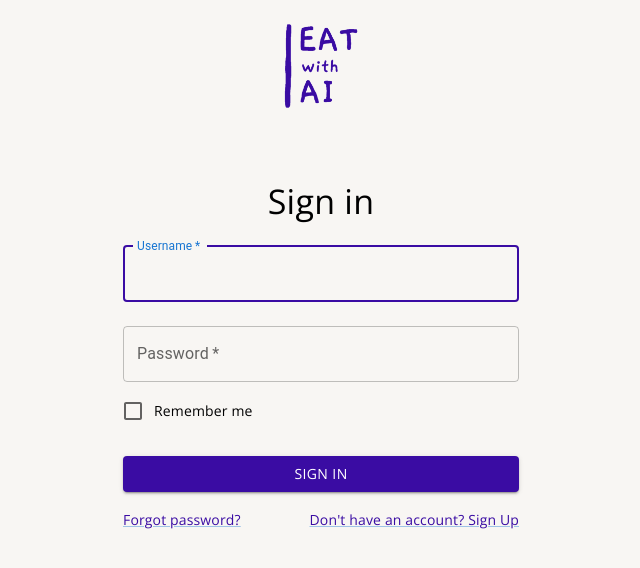
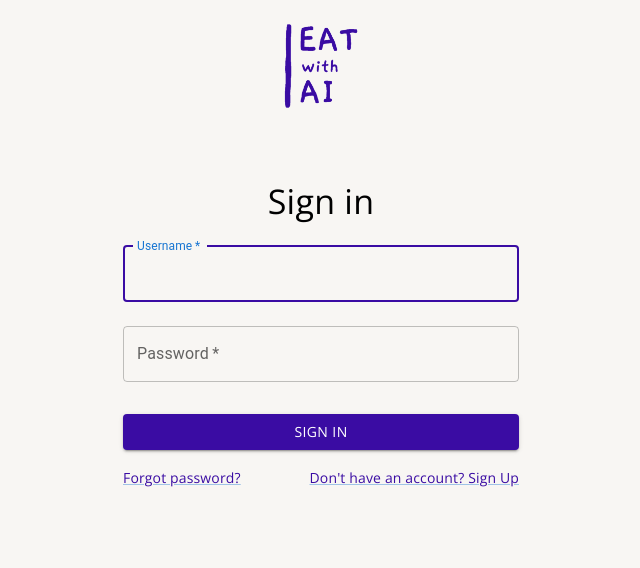
Before and after one commit to SeniorDesign2024/webApp, a React (Create React App) app: page / in a window 1280 px wide. Shown: the top 568 px of the page, without its empty margins (319-959 px from the left). Built offline with nearby package versions, Linux system fonts and the light colour scheme.

Commit message:
added comments

```diff
--- a/src/scenes/Login.jsx
+++ b/src/scenes/Login.jsx
@@ -2,8 +2,6 @@ import * as React from 'react';
 import Button from '@mui/material/Button';
 import CssBaseline from '@mui/material/CssBaseline';
 import TextField from '@mui/material/TextField';
-import FormControlLabel from '@mui/material/FormControlLabel';
-import Checkbox from '@mui/material/Checkbox';
 import Link from '@mui/material/Link';
 import Grid from '@mui/material/Grid';
 import Box from '@mui/material/Box';
@@ -16,11 +14,18 @@ import { useState } from 'react';
 
 
 export default function SignIn() {
+  // variables and state variable declarations
   const navigate = useNavigate();
-  const [error, setError] = useState(null);
+  const [error, setError] = useState(null);        // Stores error messages thrown by try catch statements
 
+  /**
+   * This function handles the login form submission and authenticates the user.
+   * @param {*} event
+   */
   const handleSubmit = (event) => {
     try {
+
+      /* Gets the form data and checks if all data is available to proceed. */
       event.preventDefault();
       const data = new FormData(event.currentTarget);
 
@@ -32,6 +37,9 @@ export default function SignIn() {
         throw new Error('Password is required!')
       }
 
+      /* Makes a call to the sign in api to the backend using the form data
+         and authenticates the user. Upon successful authentication, redirects
+         the user to the My Events page or show the related error message.*/
       fetch(`/api/auth/signin`, {
         method: "POST",
         headers: {'Content-Type': 'application/json'},
@@ -42,13 +50,17 @@ export default function SignIn() {
       })
       .then(response => {
         if (!response.ok) {
-          throw new Error(response.statusText);
+          return response.json().then(errorData => {
+            throw new Error(errorData.message || "An unknown error occured!");
+          })
         } else {
           setError(null);
           return response.json()
         }
       })
       .then(data => {
+        /* Storing the access token to only allow access to other pages if they
+           a user and are signed in. */
         sessionStorage.setItem("accessToken", data.accessToken)
         navigate("/my-events");
       })
@@ -70,6 +82,8 @@ export default function SignIn() {
       }}
     >
       <CssBaseline />
+
+      {/* Brand Logo */}
       <Box
         sx={{
           marginTop: 2,
@@ -81,6 +95,8 @@ export default function SignIn() {
       >
         <img src={logo} alt="logo" height={"100"} width={"100"} />
       </Box>
+
+      {/* SigIn Form */}
       <Box
         sx={{
           marginTop: 8,
@@ -99,6 +115,8 @@ export default function SignIn() {
         >
           Sign in
         </Typography>
+
+        {/* Displaying the error messages if any! */}
         {error && (
           <Alert severity='error' onClose={() => setError(null)} sx={{ width: '100%' }}>
             {error}
@@ -139,20 +157,6 @@ export default function SignIn() {
               },
             }}
           />
-          <FormControlLabel
-            control={
-              <Checkbox
-                value="remember"
-                color="primary"
-                sx={{
-                  '&.Mui-checked': {
-                    color: '#3A0CA3', // Set the checkmark (and the border when checked) to the desired color
-                  },
-                }}
-              />
-            }
-            label={<Typography variant="body2" sx={{ fontFamily: "Open Sans" }}>Remember me</Typography>}
-          />
           <Button
             type="submit"
             fullWidth
@@ -178,9 +182,9 @@ export default function SignIn() {
                 variant="body2"
                 sx={{
                   fontFamily: "Open Sans",
-                  color: '#3A0CA3', // Apply the Sign In button's background color
+                  color: '#3A0CA3',
                   '&:hover': {
-                    textDecoration: 'underline', // Optional: Change on hover if desired
+                    textDecoration: 'underline',
                   }
                 }}
               >
@@ -193,9 +197,9 @@ export default function SignIn() {
                 variant="body2"
                 sx={{
                   fontFamily: "Open Sans",
-                  color: '#3A0CA3', // Apply the Sign In button's background color
+                  color: '#3A0CA3',
                   '&:hover': {
-                    textDecoration: 'underline', // Optional: Change on hover if desired
+                    textDecoration: 'underline',
                   }
                 }}
               >
```
